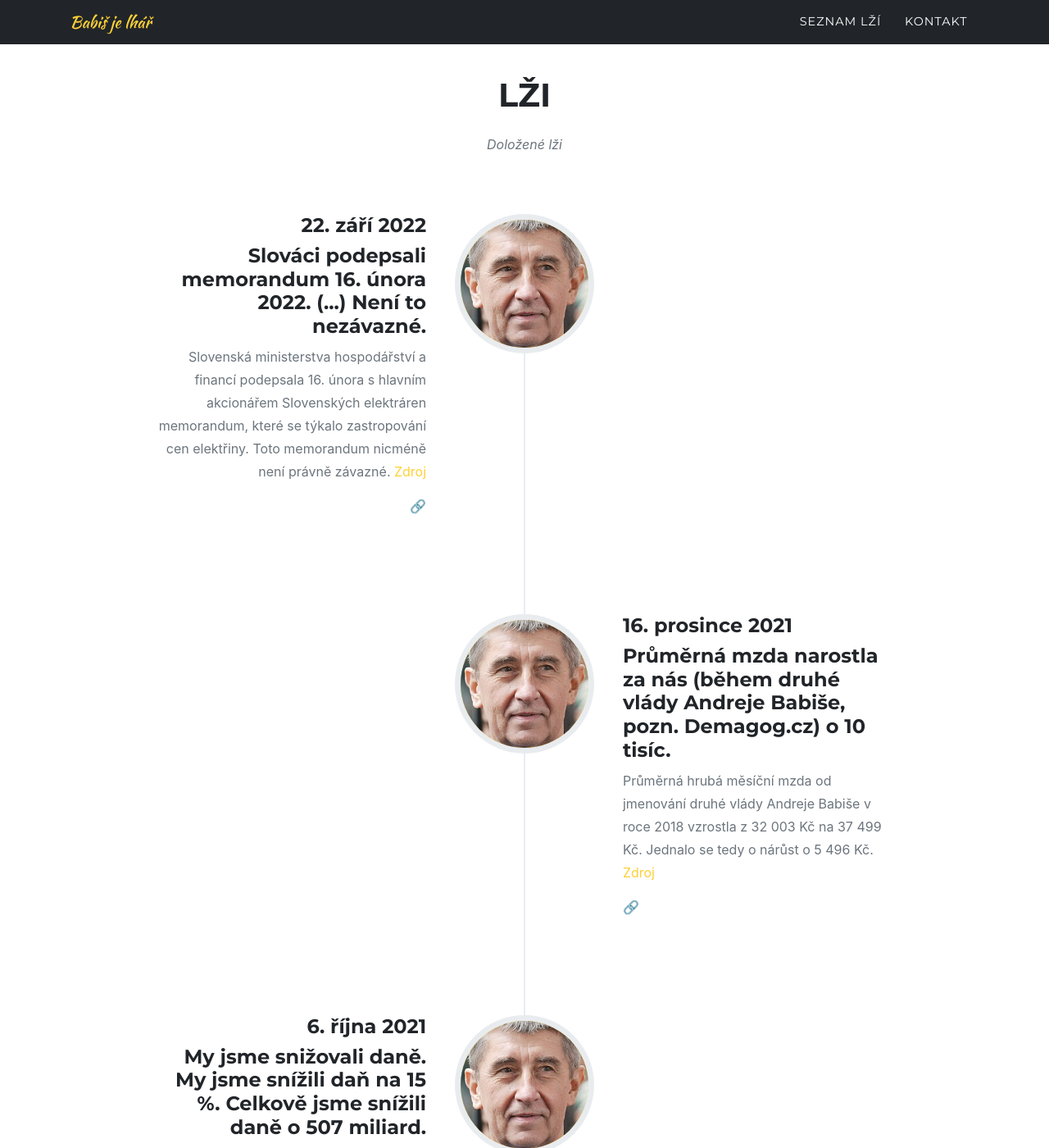
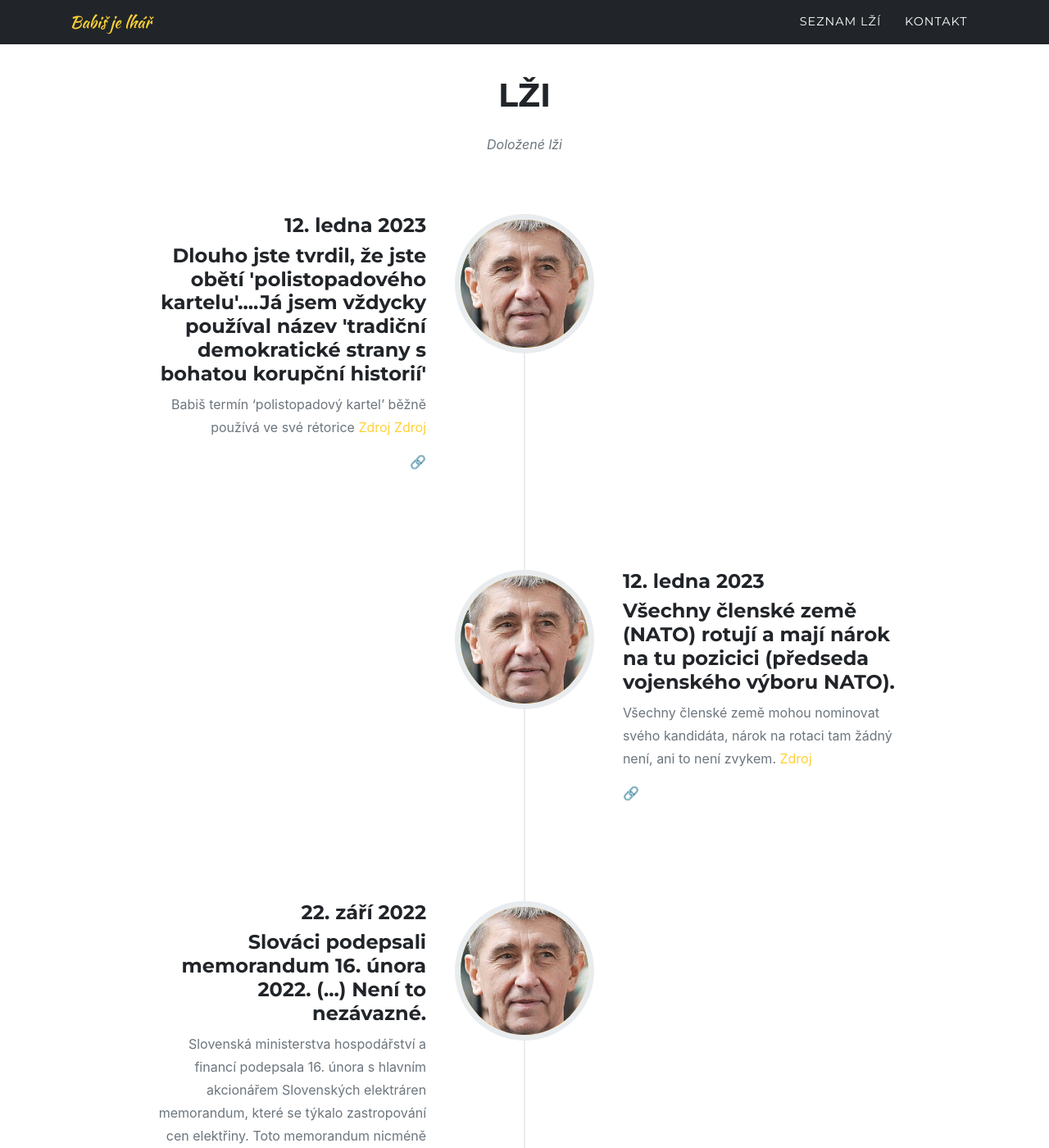
Before and after one commit to xsuchy/babisjelhar, a Jekyll site: the page built from index.md, in a window 1280 px wide and 1400 px high, scrolled down 1142 px. Shown: the whole window at 82% size. Built offline with Jekyll 4.4.1, drawn with Linux system fonts in a browser that asks for light colours; some web fonts are replaced.

Commit message:
dalsi lzi

```diff
--- a/_data/sitetext.yml
+++ b/_data/sitetext.yml
@@ -33,6 +33,14 @@ timeline:
     section: timeline
     start_align: "left"
     events:
+      - title: "Dlouho jste tvrdil, že jste obětí 'polistopadového kartelu'....Já jsem vždycky používal název 'tradiční demokratické strany s bohatou korupční historií'"
+        year: "12. ledna 2023"
+        desc: "Babiš termín 'polistopadový kartel' běžně používá ve své rétorice [Zdroj](https://youtu.be/ZvLtmfQta_8?t=17) [Zdroj](https://www.youtube.com/watch?v=_Qv0O3mgSBw)"
+        image: assets/img/timeline/1.jpg
+      - title: "Všechny členské země (NATO) rotují a mají nárok na tu pozicici (předseda vojenského výboru NATO)."
+        year: "12. ledna 2023"
+        desc: "Všechny členské země mohou nominovat svého kandidáta, nárok na rotaci tam žádný není, ani to není zvykem. [Zdroj](https://cs.wikipedia.org/wiki/P%C5%99edseda_vojensk%C3%A9ho_v%C3%BDboru_NATO)"
+        image: assets/img/timeline/1.jpg
       - title: "Slováci podepsali memorandum 16. února 2022. (...) Není to nezávazné."
         year: "22. září 2022"
         desc: "Slovenská ministerstva hospodářství a financí podepsala 16. února s hlavním akcionářem Slovenských elektráren memorandum, které se týkalo zastropování cen elektřiny. Toto memorandum nicméně není právně závazné. [Zdroj](https://demagog.cz/vyrok/22150)"
```
